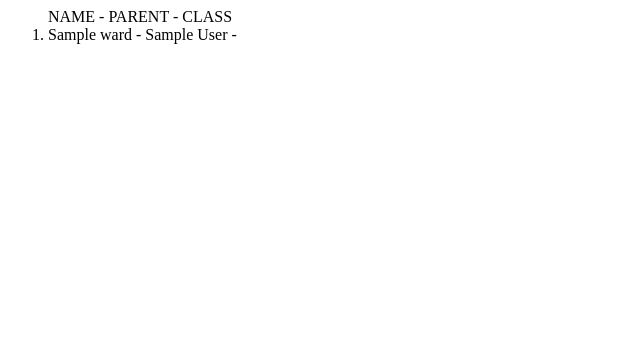
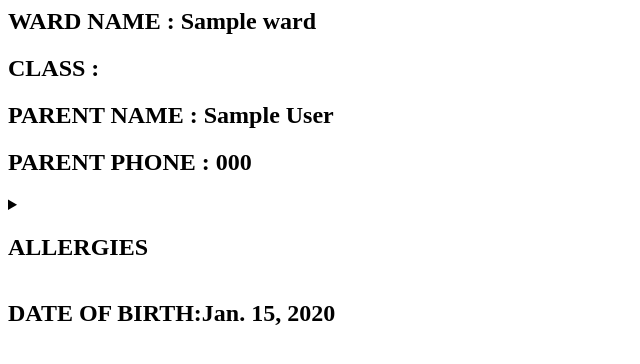
Before and after one commit to ykonlan/daycare, a Django app: page /wards/view/1 in a window 1280 px wide. Shown: the top 364 px of the page, without its empty margins (0-640 px from the left). Run offline with Django 5.2, Linux system fonts and the light colour scheme; a user stored in the database is signed in; tables that the repository leaves empty hold one stand-in row (values such as "Sample post").

Commit message:
done with crud for wards

```diff
--- a/templates/ward-details.html
+++ b/templates/ward-details.html
@@ -1,7 +1,22 @@
+<h2>WARD NAME : {{ward.name}}</h2>
+<h2>CLASS : {{ward.class_name}}</h2>
+<h2>PARENT NAME : {{ward.parent_id.name}}</h2>
+<h2>PARENT PHONE : {{ward.parent_id.user_phone}}</h2>
+{% if allergies %}
+<details>
+    <summary>
+        <h2>ALLERGIES</h2>
+    </summary>
+    <ul>
+    {% for allergy in allergies %}
+    <p><li><h4>ALLERGY</h4>:{{allergy.allergy_name}}<br>
+    <h4>REACTION</h4>:{{allergy.allergy_reaction}}<br>
+    <h4>SEVERITY</h4>:{{allergy.allergy_severity}}<br>
+    </li></p>
+    {% endfor %}
+    </ul>
 
-<ol>
-NAME - PARENT - CLASS
-
-<li>{{ward.name}} - {{ward.parent_id}} - {{ward.class_name}}</li>
-
-</ol>
+</details>
+{% endif %}
+<h2>DATE OF BIRTH:{{ward.date_of_birth}}</h2>
+<h2></h2>
--- a/ward/views.py
+++ b/ward/views.py
@@ -4,6 +4,8 @@
 from django.shortcuts import get_object_or_404
 from django.contrib.auth.mixins import LoginRequiredMixin
 from .forms import WardForm,AllergyFormSet
+from django.http import Http404
+from .models import Allergies
 
 
 
@@ -16,9 +18,12 @@
         is_a_parent =user.groups.filter(name="parents").exists()
         is_a_staff =user.groups.filter(name="staff").exists()
         if ward_id:
-            ward = get_object_or_404(Ward,id=ward_id)
+            ward = Ward.objects.select_related("parent_id").filter(id=ward_id).first()
+            if not ward:
+                raise Http404("Ward not found!")
+            allergies = Allergies.objects.filter(ward_id=ward)
             if user.is_superuser:
-                return render(request,"ward-details.html",{"ward":ward})
+                return render(request,"ward-details.html",{"ward":ward,"allergies":allergies})
             elif is_a_parent:
                 if ward.parent_id_id != user.id:
                     return redirect("dashboard")
@@ -27,16 +32,16 @@
                     return redirect("dashboard")
             else:
                 return redirect("dashboard")
-            return render(request,"ward-details.html",{"ward":ward})
+            return render(request,"ward-details.html",{"ward":ward,"allergies":allergies})
         else:
-            if is_a_parent:
+            if user.is_superuser:
+                wards = Ward.objects.all()
+                return render(request,"my-wards.html",{"wards":wards})
+            elif is_a_parent:
                 wards = Ward.objects.filter(parent_id=user.id)
                 return render(request,"my-wards.html",{"wards":wards})
             elif is_a_staff:
                 wards = Ward.objects.filter(class_name=user.staff_profile.class_name)
-                return render(request,"my-wards.html",{"wards":wards})
-            elif user.is_superuser:
-                wards = Ward.objects.all()
                 return render(request,"my-wards.html",{"wards":wards})
             else:
                 return redirect("dashboard")
@@ -91,7 +96,7 @@
         if form.is_valid() and allergies.is_valid():
             form.save()
             allergies.save()
-            return redirect("view-ward-details",ward_id=ward.id)
+            return redirect("edit-wards",ward_id=ward.id)
         return render(request,"edit-ward.html",{"form":form,"allergies":allergies,"ward":ward})
 
 
```
Also changed, not shown: templates/my-wards.html (+20 -13 lines).
